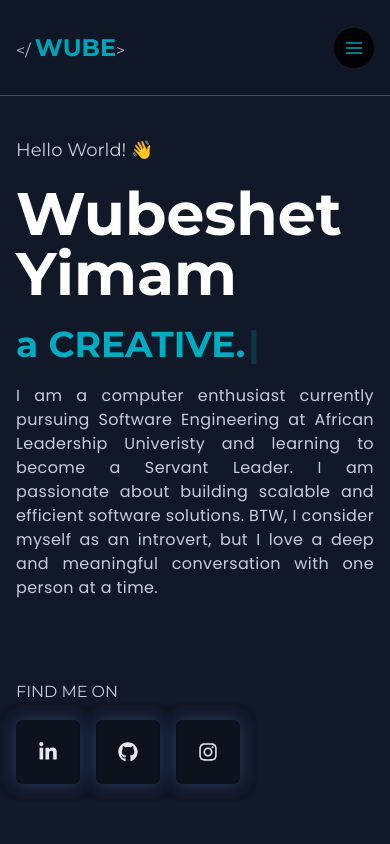
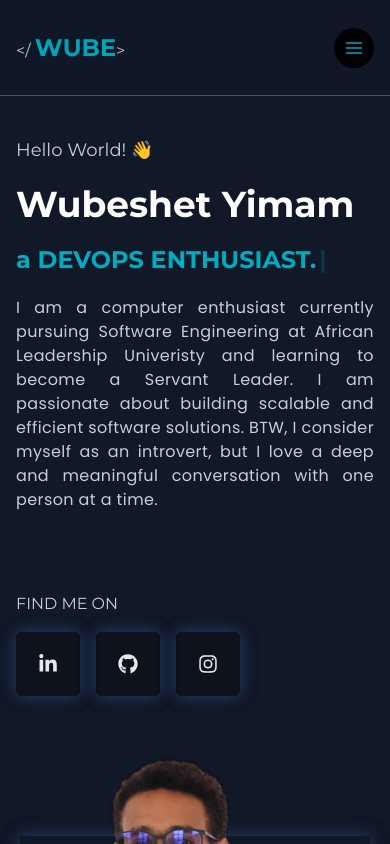
Before and after one commit to wubeshetA/portfolio, a React (Create React App) app: page / in a window 390 px wide. Shown: the top 844 px of the page. Built offline with nearby package versions, Linux system fonts and the light colour scheme.

Commit message:
make banner fonts reponsive

```diff
--- a/src/components/about/About.js
+++ b/src/components/about/About.js
@@ -6,22 +6,13 @@ import { nightOwl } from "react-syntax-highlighter/dist/esm/styles/prism";
 
 // import the cursor style in this directory
 import "./cursor.css";
+import { CodeInfo } from "./CodeInfo";
 const About = () => {
   const [code, setCode] = useState("");
   const [cursorVisible, setCursorVisible] = useState(true);
   const sectionRef = useRef(null);
 
   useEffect(() => {
-    const personCode = `"""This is a class that defines a person"""
-    class Person:
-        def __init__(self):
-            # intialize person
-            self.name = "Wubeshet Anegagrie Yimam"
-            self.age = 22
-            self.nationality = "Ethiopian"
-            self.hobbies = ["coding", "painting", "cooking"]
-            `;
-
     let i = 0;
     let intervalId = null;
 
@@ -31,10 +22,10 @@ const About = () => {
         if (entry.isIntersecting) {
           // start the typing animation when the section is visible
           intervalId = setInterval(() => {
-            setCode(personCode.substring(0, i) + (cursorVisible ? "|" : ""));
+            setCode(CodeInfo.substring(0, i) + (cursorVisible ? "|" : ""));
             setCursorVisible(!cursorVisible);
             i++;
-            if (i > personCode.length) {
+            if (i > CodeInfo.length) {
               clearInterval(intervalId);
             }
           }, 20);
--- /dev/null
+++ b/src/components/about/CodeInfo.js
@@ -0,0 +1,9 @@
+export const CodeInfo = `"""This is a class that defines a person"""
+class Person:
+    def __init__(self):
+        # intialize person
+        self.name = "Wubeshet Anegagrie Yimam"
+        self.age = 22
+        self.nationality = "Ethiopian"
+        self.hobbies = ["coding", "painting", "cooking"]
+        `;
--- a/src/components/banner/LeftBanner.js
+++ b/src/components/banner/LeftBanner.js
@@ -7,8 +7,10 @@ const LeftBanner = () => {
     words: [
       "Software Engineer.",
       "Cloud Developer.",
+      "DevOps Enthusiast.",
       "Creative.",
       "Servant Leader.",
+      "Son.",
       "Brother.",
     ],
     loop: true,
@@ -26,10 +28,10 @@ const LeftBanner = () => {
             &#x1F44B;
           </span>
         </h4>
-        <h1 className="text-6xl font-bold text-white">
+        <h1 className="text-4xl md:text-5xl lgl:text-6xl  font-bold text-white">
           Wubeshet Yimam <span className="text-designColor capitalize"></span>
         </h1>
-        <h2 className="text-4xl font-bold text-designColor ">
+        <h2 className="text-2xl md:text-4xl lgl:text-5xl font-bold text-designColor ">
           a <span className="uppercase">{text}</span>
           <Cursor
             cursorBlinking="false"
```
